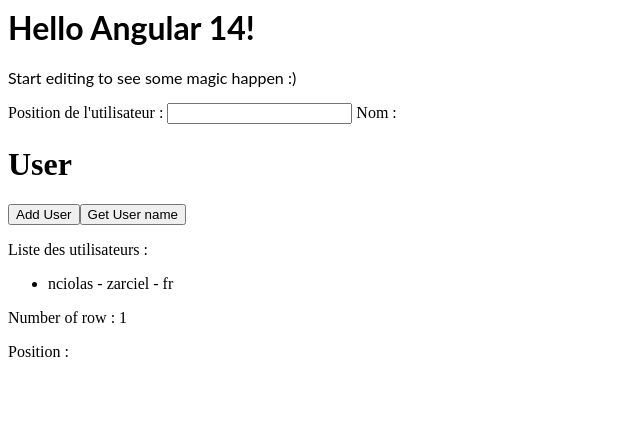
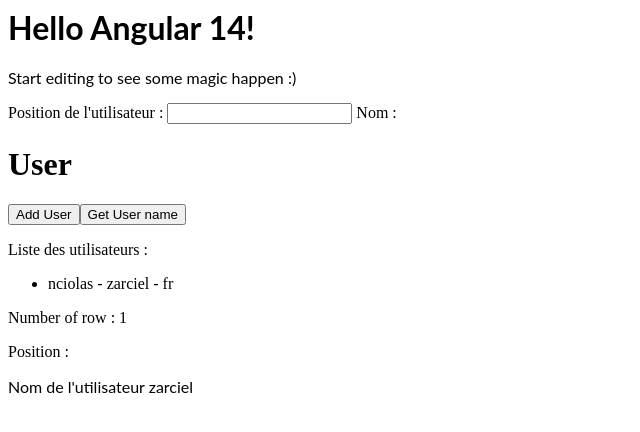
Before and after one commit to zarciel/angular-ivy-qxzbqa, an Angular app: page / in a window 1280 px wide. Shown: the top 432 px of the page, without its empty margins (0-640 px from the left). Built offline with nearby package versions, Linux system fonts and the light colour scheme.

Commit message:
1 file modified

```diff
--- a/src/app/app.component.html
+++ b/src/app/app.component.html
@@ -5,6 +5,10 @@
 Position de l'utilisateur :
 <input id="number" type="number" [(ngModel)]="positionUser" /> Nom : {{userName}}
 
+
+
 <!--<app-user [position]="positionUser"> </app-user>-->
 
-<app-user [item]="positionUser" (newItem)="getName($event)"> </app-user>
+<app-user #userComponent [item]="positionUser" (newItem)="getName($event)"> </app-user>
+
+<p> Nom de l'utilisateur {{userComponent.listUser[0].nickname}} </p>
```
